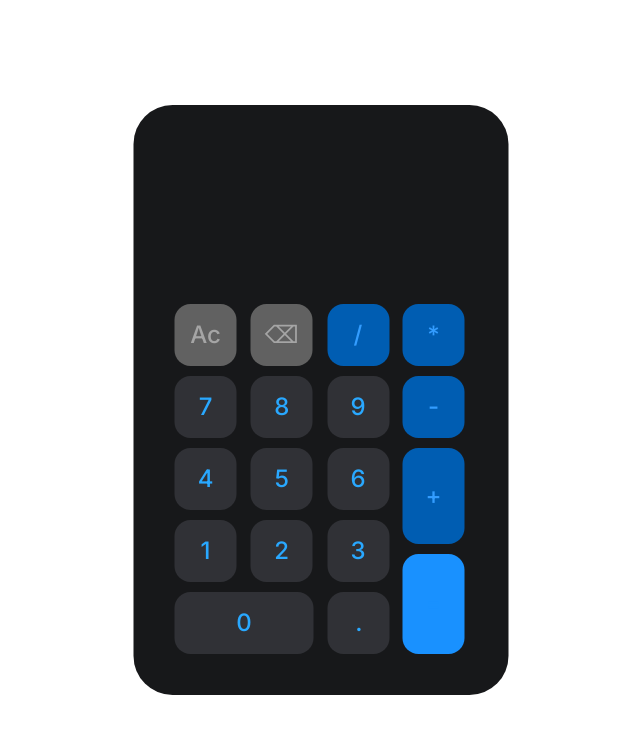
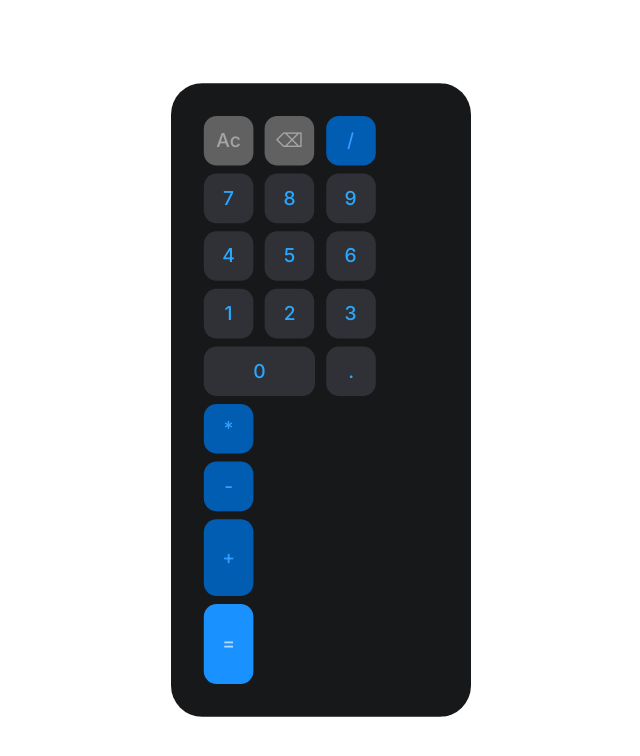
Before and after one commit to BrunoDkroo5/calculadora, a plain HTML site: page index.html in a window 1280 px wide. Shown: the whole page, without its empty margins (319-959 px from the left). Drawn offline with Linux system fonts and the light colour scheme.

Commit message:
styles to calc

```diff
--- a/styles/style.scss
+++ b/styles/style.scss
@@ -13,13 +13,12 @@
 }
 .calculadora {
   width: 375px;
-  height: 590px;
   border-radius: 39px;
   background: linear-gradient(191.34deg, #17181a -4.95%, #17181a 103.74%);
+  padding: 36px;
+  .container2 {
     display: flex;
-  align-items: flex-end;
-  padding: 36px;
-
+  }
   .btns {
     width: 228px;
     button:nth-child(1) {
@@ -37,88 +36,88 @@
       color: #a5a5a5;
     }
     button:nth-child(3) {
-        background-color: #005DB2;
+      background-color: #005db2;
       font-weight: 400;
       font-size: 24px;
       line-height: 36px;
-        color: #339DFF;
+      color: #339dff;
     }
     button:nth-child(4) {
       background-color: #303136;
       font-weight: 400;
       font-size: 24px;
       line-height: 36px;
-        color: #29A8FF;
+      color: #29a8ff;
     }
     button:nth-child(5) {
       background-color: #303136;
       font-weight: 400;
       font-size: 24px;
       line-height: 36px;
-        color: #29A8FF;
+      color: #29a8ff;
     }
     button:nth-child(6) {
       background-color: #303136;
       font-weight: 400;
       font-size: 24px;
       line-height: 36px;
-        color: #29A8FF;
+      color: #29a8ff;
     }
     button:nth-child(7) {
       background-color: #303136;
       font-weight: 400;
       font-size: 24px;
       line-height: 36px;
-        color: #29A8FF;
+      color: #29a8ff;
     }
     button:nth-child(8) {
       background-color: #303136;
       font-weight: 400;
       font-size: 24px;
       line-height: 36px;
-        color: #29A8FF;
+      color: #29a8ff;
     }
     button:nth-child(9) {
       background-color: #303136;
       font-weight: 400;
       font-size: 24px;
       line-height: 36px;
-        color: #29A8FF;
+      color: #29a8ff;
     }
     button:nth-child(10) {
       background-color: #303136;
       font-weight: 400;
       font-size: 24px;
       line-height: 36px;
-        color: #29A8FF;
+      color: #29a8ff;
     }
     button:nth-child(11) {
       background-color: #303136;
       font-weight: 400;
       font-size: 24px;
       line-height: 36px;
-        color: #29A8FF;
+      color: #29a8ff;
     }
     button:nth-child(12) {
       background-color: #303136;
       font-weight: 400;
       font-size: 24px;
       line-height: 36px;
-        color: #29A8FF;
+      color: #29a8ff;
     }
     button:nth-child(13) {
       background-color: #303136;
       font-weight: 400;
       font-size: 24px;
       line-height: 36px;
-        color: #29A8FF;
+      color: #29a8ff;
     }
     button:nth-child(14) {
       background-color: #303136;
       font-weight: 400;
       font-size: 24px;
       line-height: 36px;
-        color: #29A8FF;
+      color: #29a8ff;
     }
   }
   button {
@@ -127,7 +126,10 @@
     margin: 5px;
     border: 0;
     border-radius: 16px;
+
+    cursor: pointer;
   }
+
   .btn1 {
     width: 62px;
     height: 96px;
@@ -145,31 +147,39 @@
   display: flex;
   flex-direction: column;
   button:nth-child(1) {
-    background-color: #005DB2;
+    background-color: #005db2;
     font-weight: 400;
     font-size: 24px;
     line-height: 36px;
-    color: #339DFF;
+    color: #339dff;
   }
   button:nth-child(2) {
-    background-color: #005DB2;
+    background-color: #005db2;
     font-weight: 400;
     font-size: 24px;
     line-height: 36px;
-    color: #339DFF;
+    color: #339dff;
   }
   button:nth-child(3) {
-    background-color: #005DB2;
+    background-color: #005db2;
     font-weight: 400;
     font-size: 24px;
     line-height: 36px;
-    color: #339DFF;
+    color: #339dff;
   }
   button:nth-child(4) {
-    background-color: #1991FF;
+    background-color: #1991ff;
     font-weight: 400;
     font-size: 24px;
     line-height: 36px;
-    color: #1991FF;
+    color: #b2daff;
   }
 }
+.number {
+    margin-bottom: 40px;
+    text-align: right;
+  font-weight: 500;
+  font-size: 25px;
+  line-height: 72px;
+  color: #ffffff;
+}
```
Also changed, not shown: styles/style.css, 1 other file. Lines whose indentation alone changed are shown as unchanged.
